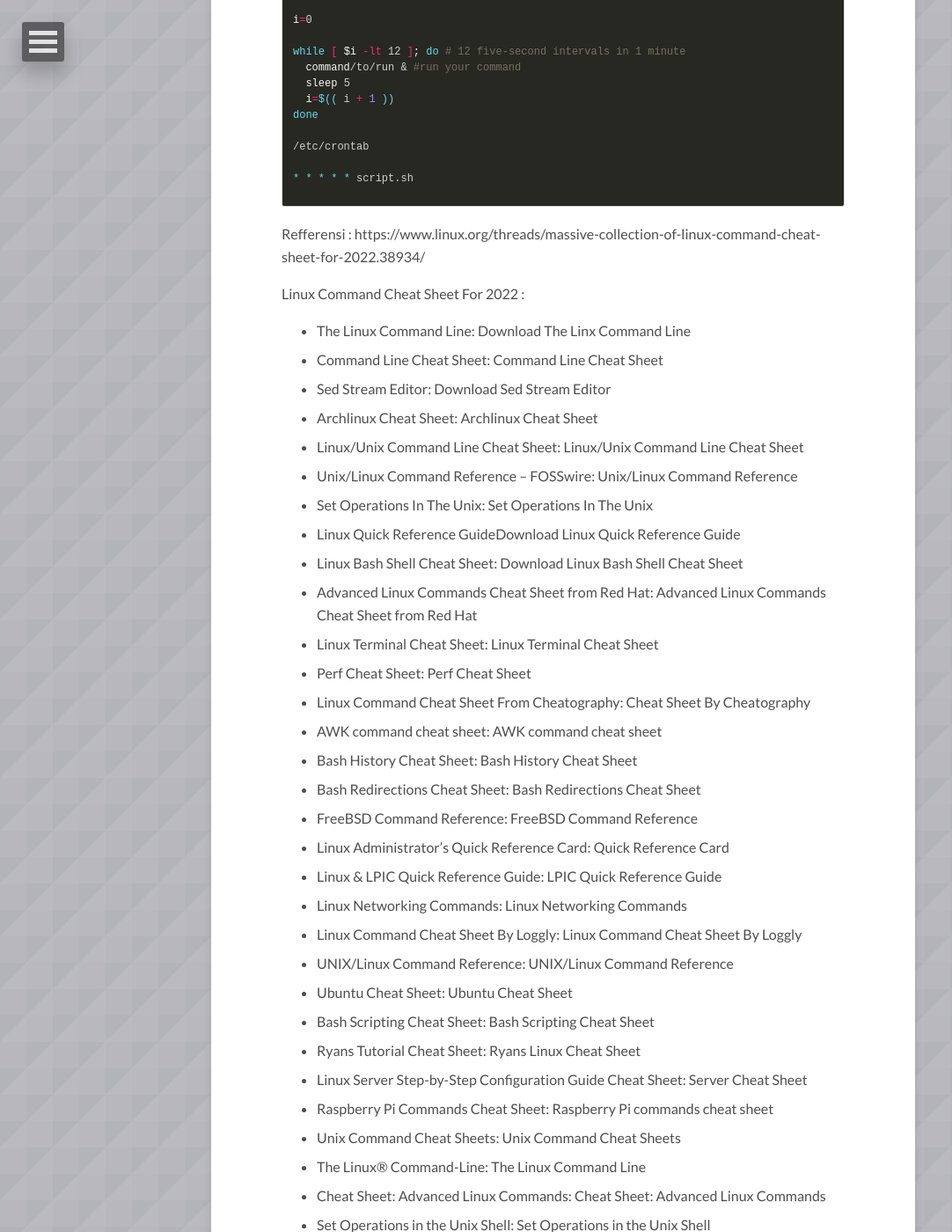
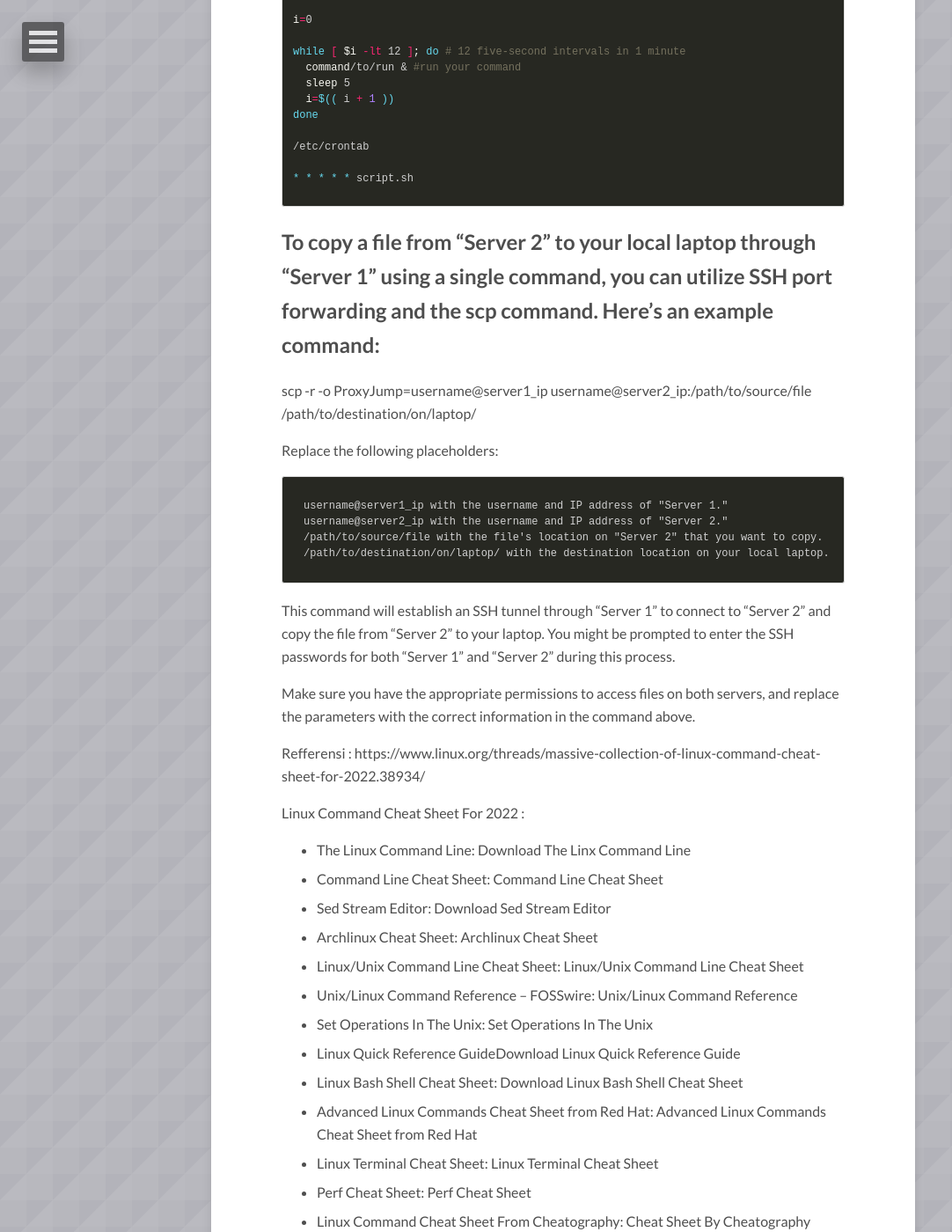
Before and after one commit to danigunawan/danigunawan.github.io, a Jekyll site: the page built from _posts/2022-11-07-cheatsheet-linux.md, in a window 1280 px wide and 1400 px high, scrolled down 11056 px. Shown: the whole window at 88% size, without its empty margins (0-1082 px from the left). Built offline with Jekyll 4.4.1, drawn with Linux system fonts in a browser that asks for light colours; nearby versions of some CDN libraries; comment, search, counter and statistics services are not loaded; some of the changed text lies outside the part shown.

Commit message:
[ADD POSTING]

```diff
--- a/_posts/2022-11-07-cheatsheet-linux.md
+++ b/_posts/2022-11-07-cheatsheet-linux.md
@@ -621,6 +621,21 @@ done
 
 {% endhighlight %}
 
+## To copy a file from "Server 2" to your local laptop through "Server 1" using a single command, you can utilize SSH port forwarding and the scp command. Here's an example command:
+
+scp -r -o ProxyJump=username@server1_ip username@server2_ip:/path/to/source/file /path/to/destination/on/laptop/
+
+Replace the following placeholders:
+
+    username@server1_ip with the username and IP address of "Server 1."
+    username@server2_ip with the username and IP address of "Server 2."
+    /path/to/source/file with the file's location on "Server 2" that you want to copy.
+    /path/to/destination/on/laptop/ with the destination location on your local laptop.
+
+This command will establish an SSH tunnel through "Server 1" to connect to "Server 2" and copy the file from "Server 2" to your laptop. You might be prompted to enter the SSH passwords for both "Server 1" and "Server 2" during this process.
+
+Make sure you have the appropriate permissions to access files on both servers, and replace the parameters with the correct information in the command above.
+
 Refferensi :
 https://www.linux.org/threads/massive-collection-of-linux-command-cheat-sheet-for-2022.38934/
 
```
